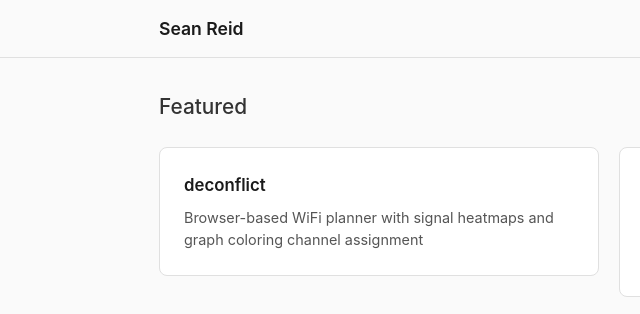
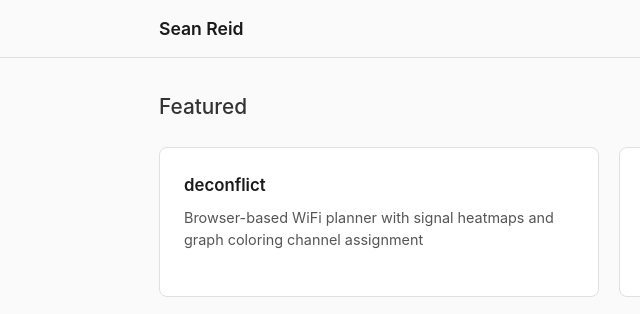
Before and after one commit to sean-reid/sean-reid.github.io, a plain HTML site: page index.html in a window 1280 px wide. Shown: the top 314 px of the page, 31-671 px from the left. Drawn offline with Linux system fonts and the light colour scheme.

Commit message:
fix featured card heights to stretch evenly

```diff
--- a/index.html
+++ b/index.html
@@ -69,9 +69,13 @@
         }
 
         .project-link {
-            display: block;
+            display: flex;
             text-decoration: none;
             color: inherit;
+        }
+
+        .project-link .project {
+            flex: 1;
         }
 
         .more-projects {
```
